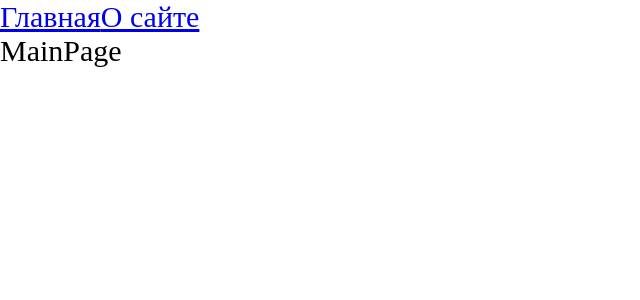
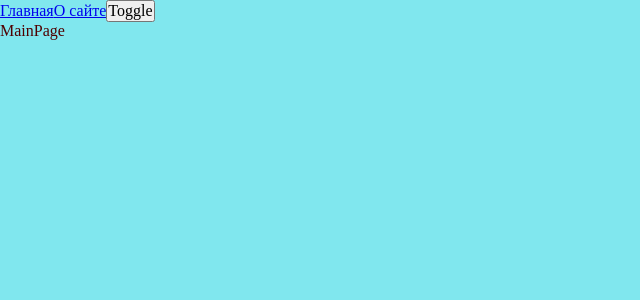
Before and after one commit to PolchenkoM/React_training_project, a React app: page / in a window 1280 px wide. Shown: the top 300 px of the page, without its empty margins (0-640 px from the left). Built offline with nearby package versions, Linux system fonts and the light colour scheme.

Commit message:
global styles and dark/lite theme with Context

```diff
--- a/src/App.tsx
+++ b/src/App.tsx
@@ -1,14 +1,18 @@
 import React, { Suspense } from "react";
-import "./index.scss";
+import "./styles/index.scss";
 import { Link, Route, Routes } from "react-router-dom";
 import { AboutPageLazy } from "./pages/AboutPage/AboutPage.lazy";
 import { MainPageLazy } from "./pages/MainPage/MainPage.lazy";
+import { useTheme } from "./theme/UseTheme";
 
 export const App = () => {
+    const {theme, toggleTheme} = useTheme()
+
   return (
-    <div className="app">
+    <div className={`app ${theme}`}>
       <Link to={"/"}>Главная</Link>
       <Link to={"/about"}>О сайте</Link>
+      <button onClick={toggleTheme}>Toggle</button>
       <Suspense fallback={<div>Loading...</div>}>
         <Routes>
           <Route path={"/about"} element={<AboutPageLazy />} />
--- a/src/index.tsx
+++ b/src/index.tsx
@@ -2,11 +2,13 @@
 import { Counter } from "./components/Counter";
 import { App } from "./App";
 import { BrowserRouter } from "react-router-dom";
+import ThemeProvider from "./theme/ThemeProvider";
 
 render(
-    <BrowserRouter>
-    <App/>
-    </BrowserRouter>,
-    document.getElementById('root')
-
-)
+  <BrowserRouter>
+    <ThemeProvider>
+      <App />
+    </ThemeProvider>
+  </BrowserRouter>,
+  document.getElementById("root")
+);
--- /dev/null
+++ b/src/styles/index.scss
@@ -0,0 +1,13 @@
+@import 'variables/global';
+@import 'themes/dark';
+@import 'themes/normal';
+@import 'reset';
+
+.app {
+    font: var(--font-m);
+
+    color: var(--primary-color);
+    background: var(--bg-color);
+
+    min-height: 100vh;
+}
--- a/src/index.scss
+++ b/src/styles/reset.scss
@@ -4,6 +4,10 @@
     box-sizing: border-box;
 }
 
-.app {
-    font-size: 30px;
+input,
+button,
+textarea,
+select {
+    margin: 0;
+    font: inherit;
 }
--- /dev/null
+++ b/src/styles/themes/dark.scss
@@ -0,0 +1,7 @@
+.app.dark {
+    --bg-color:rgb(0, 120, 153);
+
+    --primary-color: rgb(123, 0, 0);
+    --secondary-color: rgb(242, 59, 59);
+
+}
--- /dev/null
+++ b/src/styles/themes/normal.scss
@@ -0,0 +1,7 @@
+.app.normal {
+    --bg-color:rgb(128, 231, 238);
+
+    --primary-color: rgb(79, 0, 0);
+    --secondary-color: rgb(253, 125, 125);
+
+}
--- /dev/null
+++ b/src/styles/variables/global.scss
@@ -0,0 +1,13 @@
+:root {
+    --font-family-main: Consolas, 'Times New Roman', Serif;
+
+    --font-size-m: 16px;
+    --font-lie-m: 24px;
+    --font-m: var(--font-size-m) / var(--font-lie-m) var(--font-family-main)
+
+    --font-size-l: 24px;
+    --font-line-l: 32px;
+
+    --font-l: var(--font-size-l) / var(--font-lie-l) var(--font-family-main)
+
+}
--- /dev/null
+++ b/src/theme/ThemeContext.ts
@@ -0,0 +1,15 @@
+import { createContext } from "react";
+
+export enum Theme {
+  NORMAL = "normal",
+  DARK = "dark",
+}
+
+export interface ThemeContextProps {
+  theme?: Theme;
+  setTheme?: (theme: Theme) => void;
+}
+
+export const ThemeContext = createContext<ThemeContextProps>({});
+
+export const LOCAL_STORAGE_THEME_KEY = "theme";
--- /dev/null
+++ b/src/theme/ThemeProvider.tsx
@@ -0,0 +1,25 @@
+import React, { FC, useMemo, useState } from "react";
+import { LOCAL_STORAGE_THEME_KEY, Theme, ThemeContext } from "./ThemeContext";
+
+const defaultTheme =
+  (localStorage.getItem(LOCAL_STORAGE_THEME_KEY) as Theme) || Theme.NORMAL;
+
+const ThemeProvider: FC = ({ children }) => {
+  const [theme, setTheme] = useState<Theme>(defaultTheme);
+
+  const defaultProps = useMemo(
+    () => ({
+      theme: theme,
+      setTheme: setTheme,
+    }),
+    [theme]
+  );
+
+  return (
+    <ThemeContext.Provider value={defaultProps}>
+      {children}
+    </ThemeContext.Provider>
+  );
+};
+
+export default ThemeProvider;
--- /dev/null
+++ b/src/theme/useTheme.ts
@@ -0,0 +1,22 @@
+import { useContext } from "react";
+import { LOCAL_STORAGE_THEME_KEY, Theme, ThemeContext } from "./ThemeContext";
+
+interface useThemResult {
+  theme: Theme;
+  toggleTheme: () => void;
+}
+
+export function useTheme():useThemResult {
+  const { theme, setTheme } = useContext(ThemeContext);
+
+  const toggleTheme = () => {
+    const newTheme = theme === Theme.DARK ? Theme.NORMAL : Theme.DARK;
+    setTheme(newTheme);
+    localStorage.setItem(LOCAL_STORAGE_THEME_KEY, newTheme);
+  };
+
+  return {
+    theme,
+    toggleTheme
+  }
+}
```
